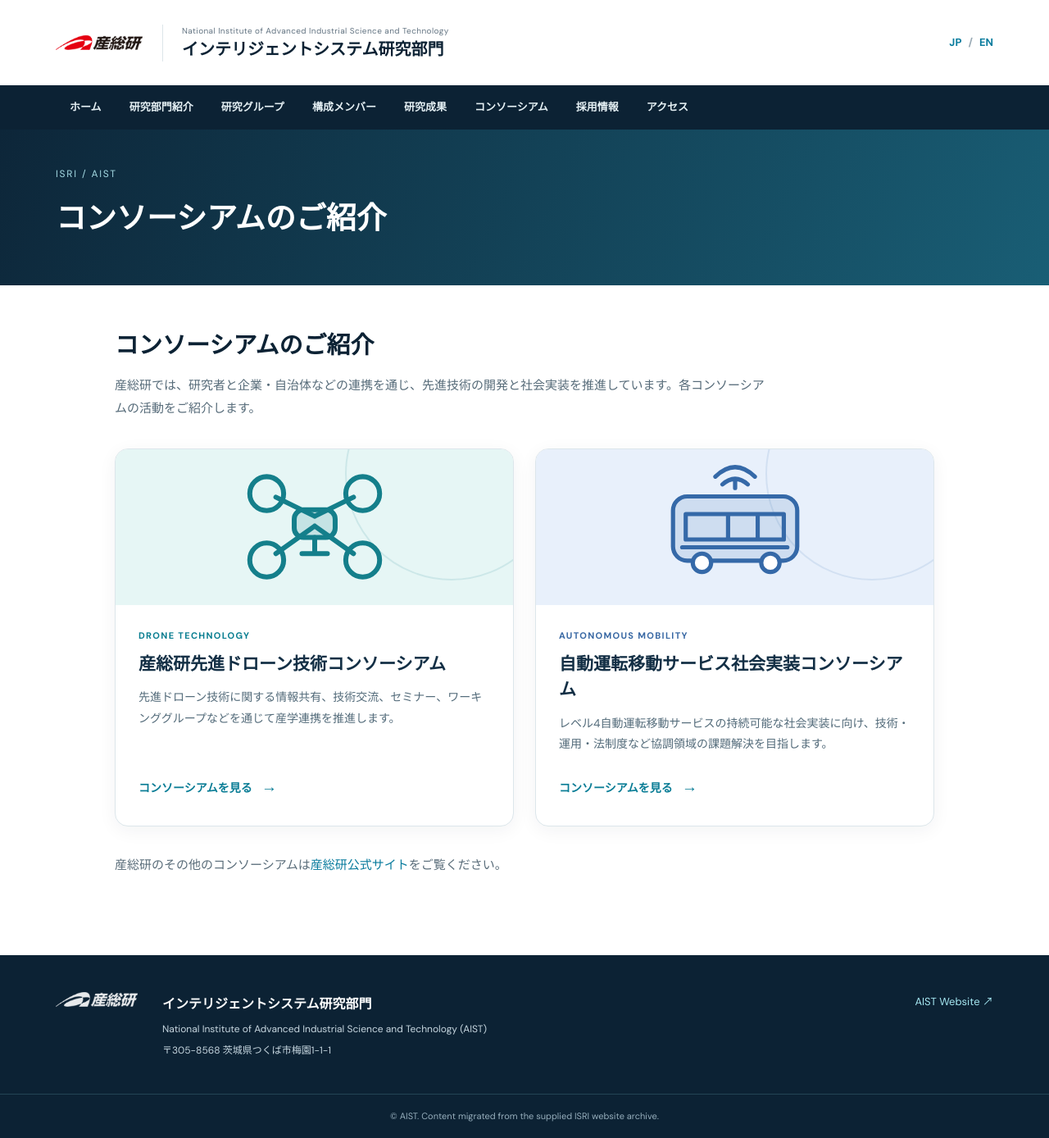
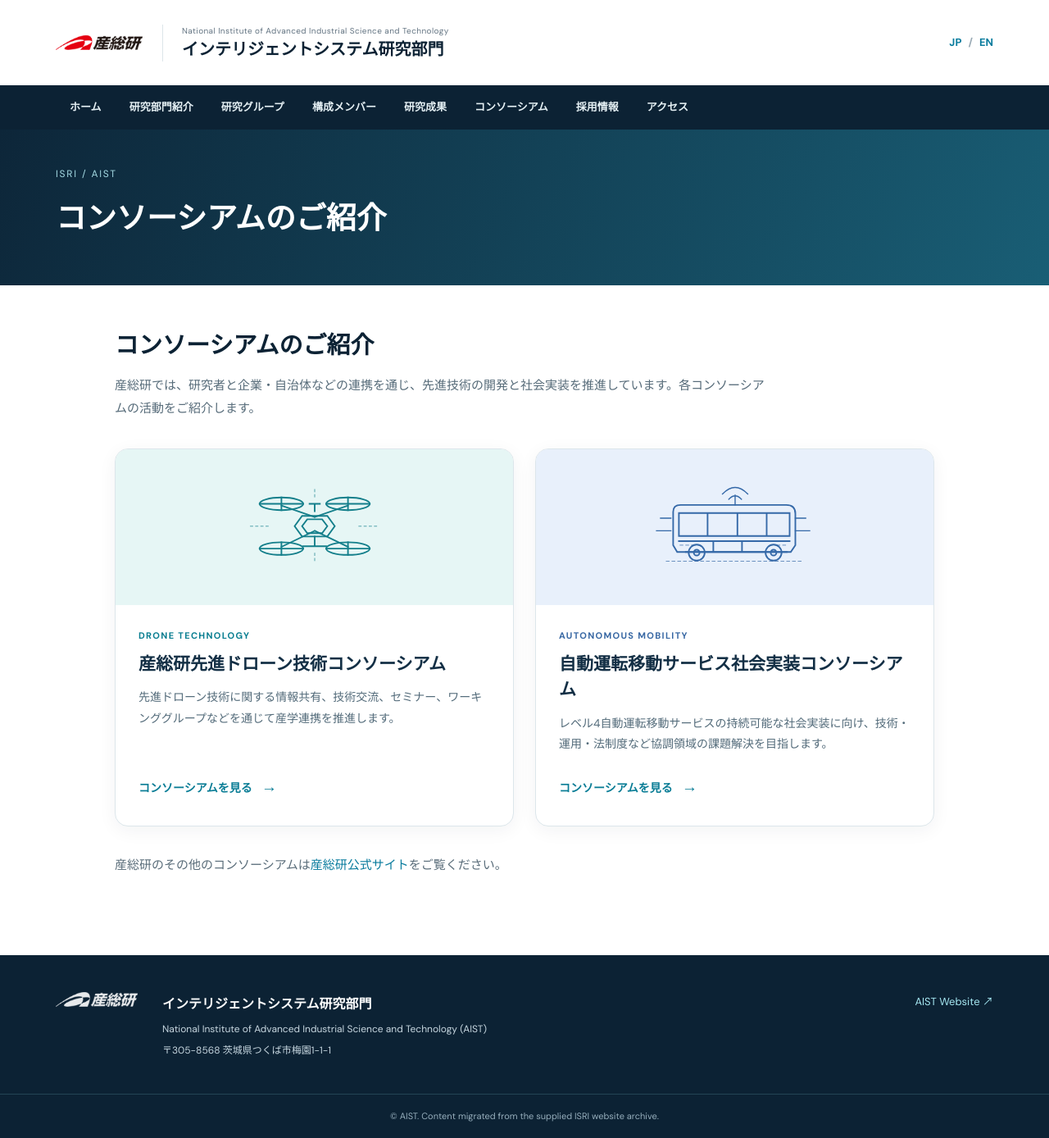
Before and after one commit to isri-aist/isri-aist.github.io, a Jekyll site: the page built from ja/consortium/index.md, in a window 1280 px wide. Shown: the whole page at 82% size. Built offline with Jekyll 4.4.1, drawn with Linux system fonts in a browser that asks for light colours.

Commit message:
Make consortium banners compact with sharp monochrome technical illustrations

```diff
--- a/ja/consortium/index.md
+++ b/ja/consortium/index.md
@@ -7,7 +7,7 @@ permalink: /ja/consortium/
 
 <section class="consortium-intro"><h1>コンソーシアムのご紹介</h1><p>産総研では、研究者と企業・自治体などの連携を通じ、先進技術の開発と社会実装を推進しています。各コンソーシアムの活動をご紹介します。</p></section>
 <div class="consortium-grid">
-<a class="consortium-card consortium-card--drone" href="{{ '/ja/consortium/drone_consortium.html' | relative_url }}" aria-label="産総研先進ドローン技術コンソーシアムの紹介を見る"><div class="consortium-card-art"><svg class="consortium-icon" viewBox="0 0 240 180" role="img" aria-label="Drone illustration" xmlns="http://www.w3.org/2000/svg"><g fill="none" stroke="currentColor" stroke-width="7" stroke-linecap="round" stroke-linejoin="round"><path d="M120 75L65 48M120 75l55-27M120 89l-55 39m55-39l55 39"/><rect x="91" y="66" width="58" height="39" rx="13" fill="currentColor" fill-opacity=".16"/><circle cx="52" cy="43" r="24"/><circle cx="188" cy="43" r="24"/><circle cx="52" cy="137" r="24"/><circle cx="188" cy="137" r="24"/><path d="M120 105v23m-18 0h36"/></g></svg><span class="consortium-card-art-circle"></span></div><div class="consortium-card-body"><span class="consortium-card-kicker">DRONE TECHNOLOGY</span><h2>産総研先進ドローン技術コンソーシアム</h2><p>先進ドローン技術に関する情報共有、技術交流、セミナー、ワーキンググループなどを通じて産学連携を推進します。</p><span class="consortium-card-action">コンソーシアムを見る <span aria-hidden="true">→</span></span></div></a>
-<a class="consortium-card consortium-card--mobility" href="{{ '/ja/consortium/automated_driving_consortium.html' | relative_url }}" aria-label="自動運転移動サービス社会実装コンソーシアムの紹介を見る"><div class="consortium-card-art"><svg class="consortium-icon" viewBox="0 0 240 180" role="img" aria-label="Autonomous bus illustration" xmlns="http://www.w3.org/2000/svg"><g fill="none" stroke="currentColor" stroke-width="6" stroke-linejoin="round" stroke-linecap="round"><rect x="32" y="47" width="176" height="91" rx="20" fill="currentColor" fill-opacity=".14"/><path d="M50 72h139v36H50zM110 72v36m42-36v36M45 119h149"/><circle cx="73" cy="141" r="13" fill="#fff"/><circle cx="170" cy="141" r="13" fill="#fff"/><path d="M120 35v-13m-18 8q18-16 36 0M92 19q28-27 56 0"/></g></svg><span class="consortium-card-art-circle"></span></div><div class="consortium-card-body"><span class="consortium-card-kicker">AUTONOMOUS MOBILITY</span><h2>自動運転移動サービス社会実装コンソーシアム</h2><p>レベル4自動運転移動サービスの持続可能な社会実装に向け、技術・運用・法制度など協調領域の課題解決を目指します。</p><span class="consortium-card-action">コンソーシアムを見る <span aria-hidden="true">→</span></span></div></a>
+<a class="consortium-card consortium-card--drone" href="{{ '/ja/consortium/drone_consortium.html' | relative_url }}" aria-label="産総研先進ドローン技術コンソーシアムの紹介を見る"><div class="consortium-card-art"><svg class="consortium-icon" viewBox="0 0 300 150" role="img" aria-label="Technical line illustration of a quadcopter" xmlns="http://www.w3.org/2000/svg"><g fill="none" stroke="currentColor" stroke-width="2.7" stroke-linejoin="miter" stroke-linecap="square"><path d="M150 58 92 38M150 58l58-20M150 82l-58 28m58-28 58 28"/><path d="M128 56h44l13 18-13 18h-44l-13-18z"/><path d="M137 62h26l9 12-9 12h-26l-9-12zM150 92v17m-20 0h40"/><path d="M54 35h76M170 35h76M54 113h76m40 0h76"/><ellipse cx="92" cy="35" rx="38" ry="11"/><ellipse cx="208" cy="35" rx="38" ry="11"/><ellipse cx="92" cy="113" rx="38" ry="11"/><ellipse cx="208" cy="113" rx="38" ry="11"/><path d="M92 24v22m116-22v22M92 102v22m116-22v22M150 48v-13m-9 0h18"/><path d="M38 74h35m154 0h35M150 10v16m0 95v18" stroke-width="1" stroke-dasharray="4 5"/></g></svg></div><div class="consortium-card-body"><span class="consortium-card-kicker">DRONE TECHNOLOGY</span><h2>産総研先進ドローン技術コンソーシアム</h2><p>先進ドローン技術に関する情報共有、技術交流、セミナー、ワーキンググループなどを通じて産学連携を推進します。</p><span class="consortium-card-action">コンソーシアムを見る <span aria-hidden="true">→</span></span></div></a>
+<a class="consortium-card consortium-card--mobility" href="{{ '/ja/consortium/automated_driving_consortium.html' | relative_url }}" aria-label="自動運転移動サービス社会実装コンソーシアムの紹介を見る"><div class="consortium-card-art"><svg class="consortium-icon" viewBox="0 0 300 150" role="img" aria-label="Technical line illustration of an autonomous bus" xmlns="http://www.w3.org/2000/svg"><g fill="none" stroke="currentColor" stroke-width="2.7" stroke-linecap="square" stroke-linejoin="miter"><path d="M42 107V49q0-12 13-12h184q16 0 16 15v55l-8 12H49z"/><path d="M52 51h193v40H52zM52 100h193M102 51v40m52-40v40m51-40v40"/><path d="M112 100v19m50-19v19M64 119h176"/><circle cx="83" cy="120" r="14"/><circle cx="217" cy="120" r="14"/><circle cx="83" cy="120" r="5"/><circle cx="217" cy="120" r="5"/><path d="M150 37V20m-11 7q11-12 22 0m-33-9q22-23 44 0M38 60H20m18 22H13m242-22h18m-18 22h25" stroke-width="2"/><path d="M54 107h22m147 0h20M30 135h240" stroke-width="1" stroke-dasharray="5 5"/></g></svg></div><div class="consortium-card-body"><span class="consortium-card-kicker">AUTONOMOUS MOBILITY</span><h2>自動運転移動サービス社会実装コンソーシアム</h2><p>レベル4自動運転移動サービスの持続可能な社会実装に向け、技術・運用・法制度など協調領域の課題解決を目指します。</p><span class="consortium-card-action">コンソーシアムを見る <span aria-hidden="true">→</span></span></div></a>
 </div>
 <p class="consortium-more">産総研のその他のコンソーシアムは<a href="https://www.aist.go.jp/aist_j/business/alliance/consortium/index.html" target="_blank" rel="noopener noreferrer">産総研公式サイト</a>をご覧ください。</p>
```
